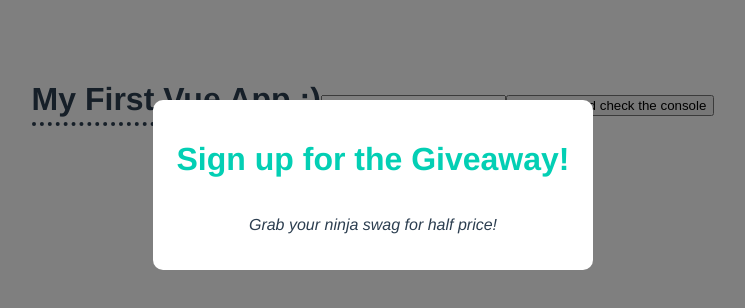
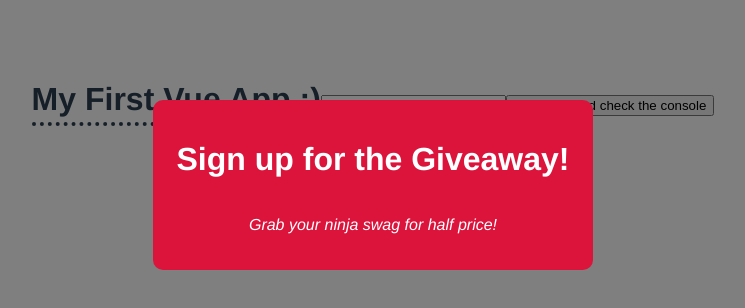
Before and after one commit to matherton/Vue3, a Vue app in the folder modal-project/: page / in a window 1280 px wide. Shown: the top 308 px of the page, without its empty margins (267-1012 px from the left). Built offline with nearby package versions, Linux system fonts and the light colour scheme.

Commit message:
fixed styles by making them more specific

```diff
--- a/modal-project/src/App.vue
+++ b/modal-project/src/App.vue
@@ -2,7 +2,7 @@
   <h1>{{ title }}</h1>
   <input type="text" ref="name" />
   <button @click="handleClick">Press me and check the console</button>
-  <Modal :header="header" :text="text" />
+  <Modal :header="header" :text="text" theme="sale" />
 </template>
 
 <script>
--- a/modal-project/src/components/Modal.vue
+++ b/modal-project/src/components/Modal.vue
@@ -1,6 +1,6 @@
 <template>
   <div class="backdrop" @click="$emit('close')">
-    <div class="modal">
+    <div class="modal" :class="{ sale: theme === 'sale' }">
       <h1>{{ header }}</h1>
       <p>{{ text }}</p>
     </div>
@@ -9,11 +9,11 @@
 
 <script>
 export default {
-  props: ["header", "text"],
+  props: ["header", "text", "theme"],
 };
 </script>
 
-<style scoped>
+<style>
 .modal {
   width: 400px;
   padding: 20px;
@@ -28,9 +28,16 @@ export default {
   width: 100%;
   height: 100%;
 }
-h1 {
-  color: #03cfb4;
-  border: none;
+p {
+  font-style: "normal";
+}
+.modal.sale {
+  background: crimson;
+  color: white;
+}
+.modal h1 {
+  color: white;
+  border-bottom: none;
   padding: 0;
 }
 </style>
```
